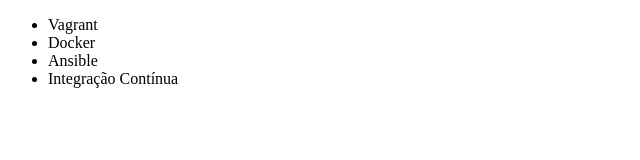
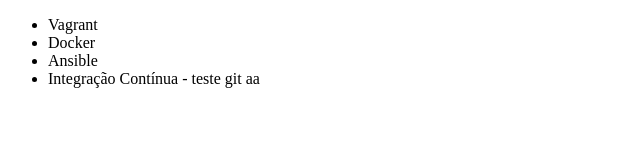
Before and after one commit to grpenatti/curso-git-alura, a plain HTML site: page index.html in a window 1280 px wide. Shown: the full height of the page, 0-640 px from the left. Drawn offline with Linux system fonts and the light colour scheme.

Commit message:
renomenando curso

```diff
--- a/index.html
+++ b/index.html
@@ -9,7 +9,7 @@
         <li>Vagrant</li>
         <li>Docker</li>
         <li>Ansible</li>
-        <li>Integração Contínua</li>
+        <li>Integração Contínua - teste git aa</li>
     </ul>
 </body>
 </html>
```
